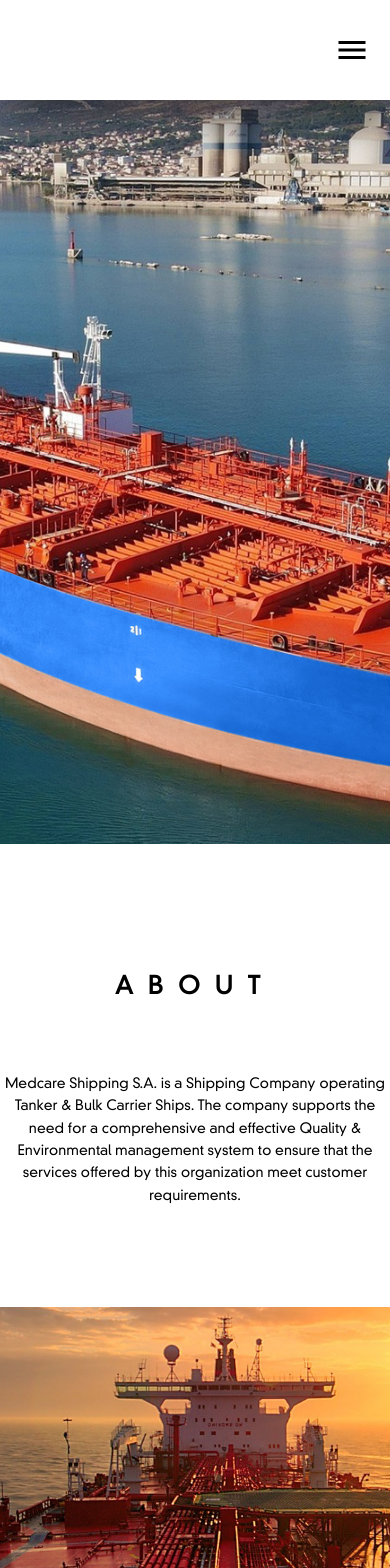
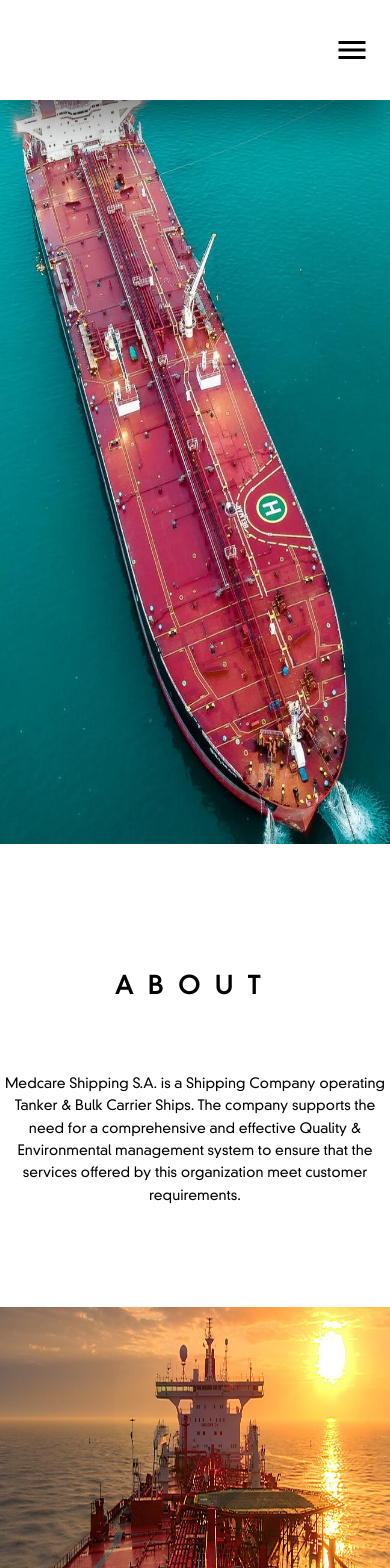
Before and after one commit to Yiorgoss/medcare.gr, a React (Create React App) app: page / in a window 390 px wide. Shown: the top 1568 px of the page. Built offline with nearby package versions, Linux system fonts and the light colour scheme.

Commit message:
fixed responsive photos on title page

```diff
--- a/src/assets/scss/_home.scss
+++ b/src/assets/scss/_home.scss
@@ -5,6 +5,7 @@
         background-size: cover;
         background-position: center center;
         background-attachment: fixed;
+        background-repeat: no-repeat;
     }
 
     div {
@@ -41,11 +42,23 @@
 }
 
 @media screen and (max-width: 900px) {
-    .bg {
-        top: 0;
-        width: 100%;
-        background-size: cover;
-        background-position: center bottom;
-        background-attachment: fixed;
+    .landing {
+        .bg {
+            background-attachment: scroll;
+            background-size: 120% 100%;
+            background-position: center center;
+        }
+        .image-one {
+            background-image: url("../../assets/images/ship_5.jpg");
+        }
+        .image-two {
+            background-image: url("../../assets/images/ship_9.jpg");
+            background-size: 170% 100%;
+            height: 50vh;
+        }
+        .image-three {
+            background-image: url("../../assets/images/ertea_1.jpg");
+            height: 50vh;
+        }
     }
 }
--- a/src/pages/home.tsx
+++ b/src/pages/home.tsx
@@ -4,9 +4,11 @@ export default function Home() {
     const aboutdesc =
         " Medcare Shipping S.A. is a Shipping Company operating Tanker & Bulk Carrier Ships. The company supports the need for a comprehensive and effective Quality & Environmental management system to ensure that the services offered by this organization meet customer requirements.";
 
-    const servicedesc = "Medcare’s management services include operating, maintaining, crewing, and trading the vessels worldwide in a safe, efficient, economic and profitable way. The Management’s headquarters are located in Glyfada, Athens, Greece";
+    const servicedesc =
+        "Medcare’s management services include operating, maintaining, crewing, and trading the vessels worldwide in a safe, efficient, economic and profitable way. The Management’s headquarters are located in Glyfada, Athens, Greece";
 
-    const moredesc = "The Company Management System (CMS) is designed to operate within the requirements of ISO 9001:2008, ISO 14001:2004, the ISM code and the OCIMF TMSA.";
+    const moredesc =
+        "The Company Management System (CMS) is designed to operate within the requirements of ISO 9001:2008, ISO 14001:2004, the ISM code and the OCIMF TMSA.";
 
     return (
         <section className="landing">
```
Also changed, not shown: src/assets/images/ship_5.jpg, 1 other file (tests, documents, lock files or other folders).
